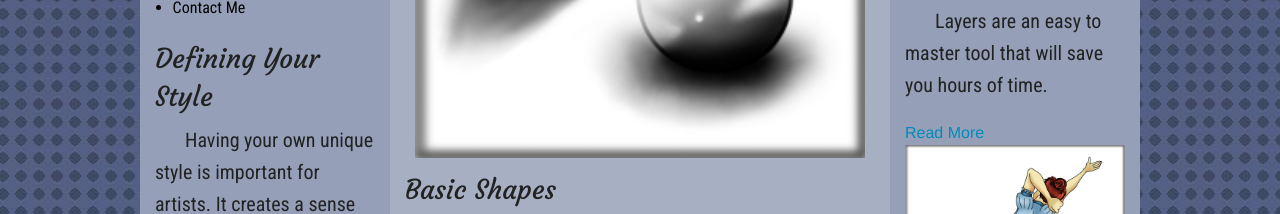
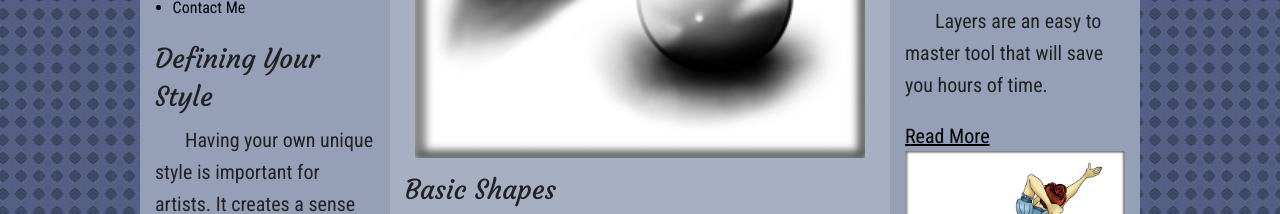
Before and after one commit to Lauren96/Blog, a plain HTML site: page index.html in a window 1280 px wide. Shown: the part 556-770 px from the top of the page. Drawn offline with Linux system fonts and the light colour scheme.

Commit message:
fixed side column

```diff
--- a/css/main.css
+++ b/css/main.css
@@ -56,6 +56,13 @@ p {
 
 .sidecolumn {
 	background-color: #959FB8;
+}
+
+.sidecolumn a {
+	color: black;
+	text-decoration: underline;
+	font-family: 'Roboto Condensed', sans-serif;
+	font-size: 20px;
 }
 
 .blogtitle {
```
